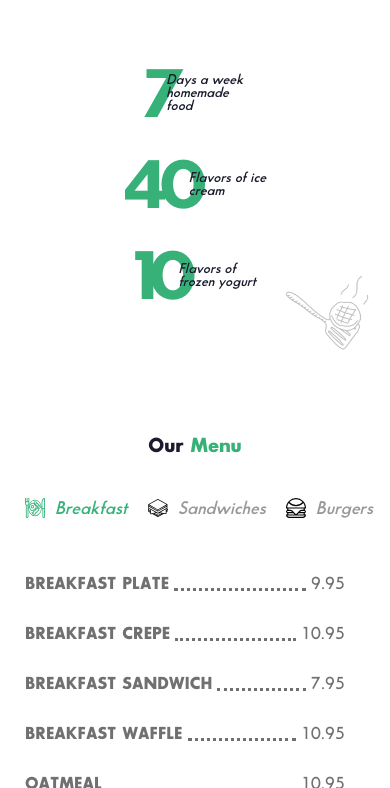
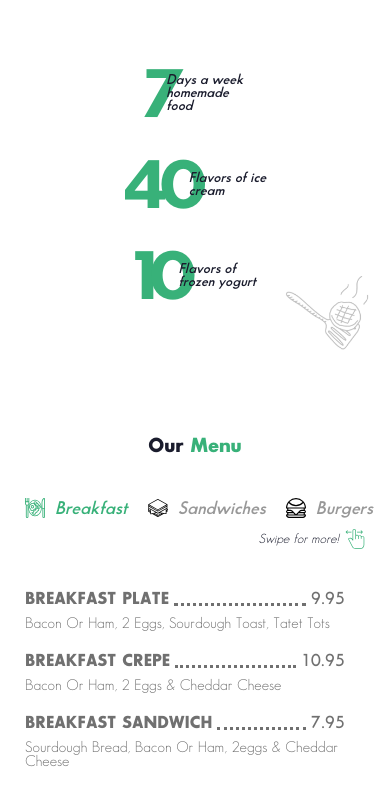
Before and after one commit to ustiuzhanin/yogis, a React app: page / in a window 390 px wide. Shown: the part 1212-2000 px from the top of the page. Built offline with nearby package versions, Linux system fonts and the light colour scheme.

Commit message:
minify icons add "order now" btn and descr for the menu

```diff
--- a/src/components/contact-form/contact-form.js
+++ b/src/components/contact-form/contact-form.js
@@ -18,12 +18,14 @@ const ContactForm = () => {
           type="text"
           placeholder="Your Name (Required)"
           name="name"
+          required
         />
         <input
           className="contact-form__input contact-form__input-email"
           type="email"
           placeholder="Your Email (Required)"
           name="email"
+          required
         />
         <textarea
           className="contact-form__input contact-form__textarea"
--- a/src/components/header/header.js
+++ b/src/components/header/header.js
@@ -2,7 +2,8 @@ import React, { useState, useRef, useEffect } from "react"
 import Menu from "../menu/menu"
 
 import logo from "../../icons/logo.png"
-import { ReactComponent as Truck } from "../../icons/truck.svg"
+// import { ReactComponent as Truck } from "../../icons/truck.svg"
+import { ReactComponent as MenuSvg } from "../../icons/order.svg"
 
 const Header = () => {
   const [isMenuOpen, setIsMenuOpen] = useState(false)
@@ -61,6 +62,16 @@ const Header = () => {
           <Truck className="header__icon" />
           Delivery
         </a> */}
+        <a
+          href="https://order.menudrive.com/yogiswafflesandgrill"
+          className="header__btn"
+          target="_blank"
+          rel="noopener noreferrer"
+        >
+          {/* <Truck className="header__icon" /> */}
+          <MenuSvg className="header__icon" />
+          Order Now!
+        </a>
       </div>
     </header>
   )
--- a/src/components/menu-section/menu-section.js
+++ b/src/components/menu-section/menu-section.js
@@ -2,28 +2,44 @@ import React, { useState } from "react"
 
 import MenuSectionItem from "./menu-section-item/menu-section-item"
 import MenuSectionCaption from "./menu-section-caption/menu-section-caption"
+import { ReactComponent as Swipe } from "../../icons/swipe.svg"
 
 const menuData = {
   breakfast: [
     {
       name: "Breakfast plate",
-      desc: "",
+      desc: "bacon or ham, 2 eggs, sourdough toast, tatet tots",
       price: "9.95",
     },
     {
       name: "Breakfast Crepe",
-      desc: "",
+      desc: "bacon or ham, 2 eggs & cheddar cheese",
       price: "10.95",
     },
     {
       name: "Breakfast Sandwich",
-      desc: "",
+      desc: "sourdough bread, bacon or ham, 2eggs & cheddar cheese",
       price: "7.95",
     },
     {
       name: "Breakfast Waffle",
-      desc: "",
+      desc: "bacon or ham, 2 eggs & cheddar cheese",
       price: "10.95",
+    },
+    {
+      name: "Pesto Tomato Egg Sandwich",
+      desc: "sourdough bread, 2 eggs, mozzarella, tomatoes & pesto",
+      price: "7.95",
+    },
+    {
+      name: "Plain Crepe",
+      desc: "sugar powder & maple syrop",
+      price: "7.95",
+    },
+    {
+      name: "Plain Waffle",
+      desc: "sugar powder & maple syrop",
+      price: "7.95",
     },
     {
       name: "Oatmeal",
@@ -44,21 +60,6 @@ const menuData = {
       name: "Peanut Butter & Jam Waffle",
       desc: "",
       price: "9.95",
-    },
-    {
-      name: "Pesto Tomato Egg Sandwich",
-      desc: "",
-      price: "7.95",
-    },
-    {
-      name: "Plain Crepe",
-      desc: "",
-      price: "7.95",
-    },
-    {
-      name: "Plain Waffle",
-      desc: "",
-      price: "7.95",
     },
   ],
   sandwiches: [
@@ -117,17 +118,18 @@ const menuData = {
     },
     {
       name: "Pesto Tomato Egg Sandwich",
-      desc: "",
+      desc: "sourdough bread, 2 eggs, mozzarella, tomatoes & pesto",
       price: "8.95",
     },
     {
       name: "Corned Beef Grilled Cheese Sandwich",
-      desc: "",
+      desc:
+        "whole wheat bread, corned beef, swiss cheese, lettuce, pickles & mustard",
       price: "10.95",
     },
     {
       name: "Turkey Bacon Blue Cheese Sandwich",
-      desc: "",
+      desc: "sourdough bread, turkey, bacon & blue cheese",
       price: "11.95",
     },
   ],
@@ -473,6 +475,11 @@ const MenuSection = () => {
             />
           ))}
         </ul>
+
+        <span className="menu-section__swipe">
+          Swipe for more! <Swipe />
+        </span>
+
         <ul className="menu-section__dish-list">
           {menuData[menuActive].map((item) => (
             <MenuSectionItem
--- a/src/components/welcome-screen/welcome-screen.js
+++ b/src/components/welcome-screen/welcome-screen.js
@@ -2,7 +2,7 @@ import React from "react"
 
 import AsideSocials from "../aside-socials/aside-socials"
 
-import homePlate from "../../images/home-plate.png"
+import homePlate from "../../images/home-plate1.png"
 
 const WelcomeScreen = () => {
   return (
--- a/src/index.css
+++ b/src/index.css
@@ -243,6 +243,8 @@ input[type="radio"].visually-hidden {
 
 .header__icon {
   margin-right: 20px;
+  width: 60px;
+  height: 70px;
 }
 
 .welcome-screen {
@@ -445,6 +447,10 @@ input[type="radio"].visually-hidden {
   margin-bottom: 30px;
 }
 
+.menu-section__swipe {
+  display: none;
+}
+
 .menu-section__category-list {
   width: 30%;
   margin: 0;
@@ -547,11 +553,13 @@ input[type="radio"].visually-hidden {
 .menu-section__dish-desc {
   width: 100%;
   margin-top: 3px;
+
+  text-transform: capitalize;
 }
 
 .menu-section__dish-list::-webkit-scrollbar {
   -webkit-appearance: none;
-  width: 16px;
+  width: 10px;
 }
 
 .menu-section__dish-list::-webkit-scrollbar-thumb {
@@ -894,6 +902,11 @@ input[type="radio"].visually-hidden {
     height: 70px;
   }
 
+  .header__icon {
+    width: 30px;
+    height: 30px;
+  }
+
   .menu__list--header {
     margin: 24px 10px;
   }
@@ -992,6 +1005,10 @@ input[type="radio"].visually-hidden {
     padding-right: 20px;
 
     font-size: 17px;
+  }
+
+  .menu-section__dish-desc {
+    font-size: 15px;
   }
 
   .contact-form__form {
@@ -1323,10 +1340,25 @@ input[type="radio"].visually-hidden {
     flex-wrap: wrap;
   }
 
+  .menu-section__swipe {
+    display: flex;
+    margin-left: auto;
+    margin-top: -10px;
+    margin-bottom: 35px;
+    align-items: center;
+
+    font-family: "SansSerifFLF";
+    font-size: 13px;
+    font-style: italic;
+  }
+
+  .menu-section__swipe svg {
+    margin-left: 6px;
+  }
+
   .menu-section__category-list {
     display: flex;
     width: auto;
-    margin-bottom: 30px;
     margin-right: -25px;
 
     overflow-x: scroll;
```
Also changed, not shown: src/icons/new/burger.svg (deleted), src/icons/new/fries.svg (deleted), src/icons/new/pancake.svg (deleted), src/icons/new/salad.svg (deleted), src/icons/new/sandwich.svg (deleted), src/icons/new/soup.svg (deleted), src/icons/new/waffle.svg (deleted), src/icons/order.svg (added), src/icons/swipe.svg (added), src/images/bg-home.jpg, src/images/burger.png, src/images/home-plate1.png (added), src/images/map-bg.png, 1 other file.
